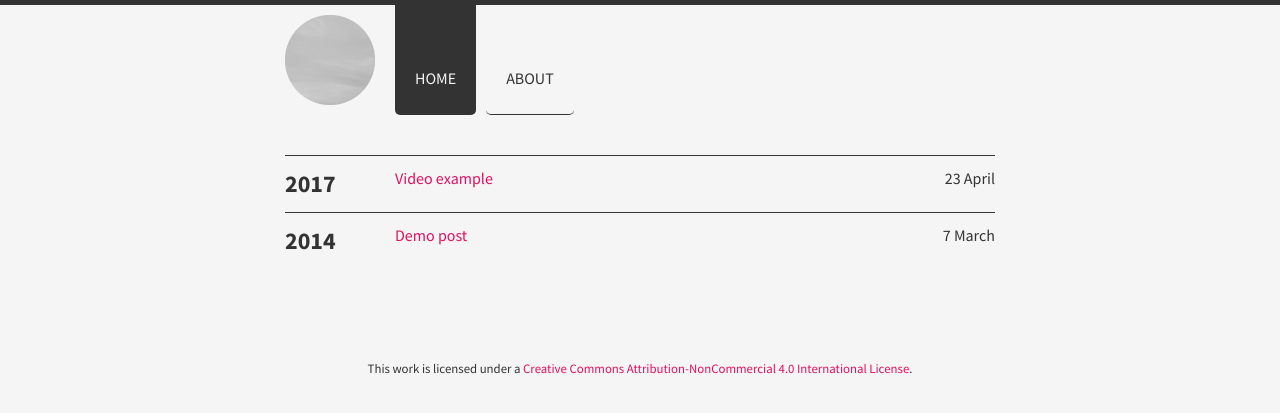
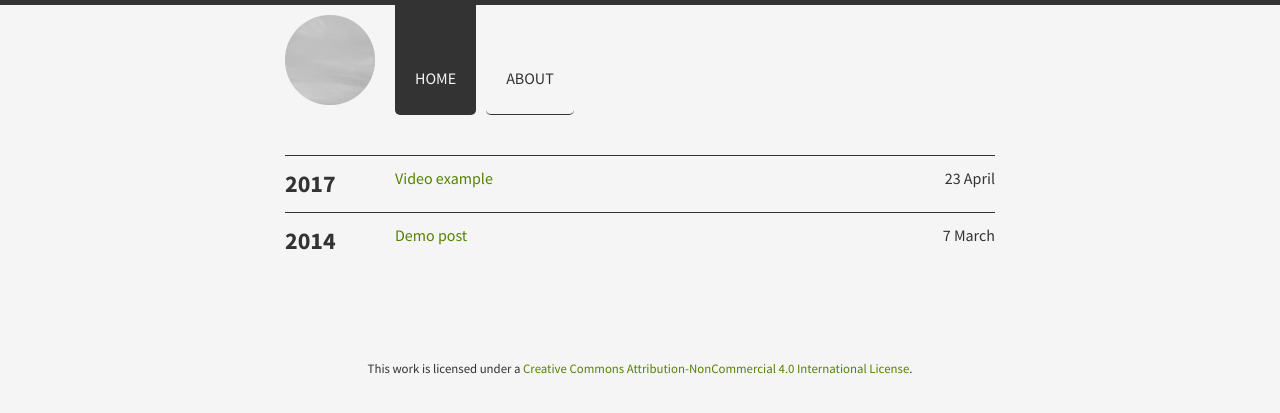
Before and after one commit to aigarsdz/brume, a Jekyll site: the page built from index.html, in a window 1280 px wide. Shown: the top 413 px of the page. Built offline with Jekyll 4.4.1, drawn with Linux system fonts in a browser that asks for light colours.

Commit message:
Small fixes

```diff
--- a/_config.yml
+++ b/_config.yml
@@ -10,4 +10,4 @@ baseurl:
 
 # Custom options:
 # color_scheme: azul|ruby|amber|avocado
-color_scheme: ruby
+color_scheme: avocado
--- a/_layouts/default.html
+++ b/_layouts/default.html
@@ -12,7 +12,7 @@
       {% endif %}
         <div>
           <a href="{{ site.url }}" id="logo" title="{{ site.title }}"
-             style="background-image: url({{ '/assets/images/logo.png' | relative_url }});"></a>
+             style="background-image: url({{ 'assets/images/logo.png' | relative_url }});"></a>
         </div>
 
         {% include navigation.html %}
@@ -35,6 +35,5 @@
         players: ['www.youtube.com', 'player.vimeo.com']
       });
     </script>
-    <script src="{{ 'assets/js/main.js' | relative_url }}"></script>
   </body>
 </html>
```
Also changed, not shown: _data/links.yml (line endings or trailing spaces).
